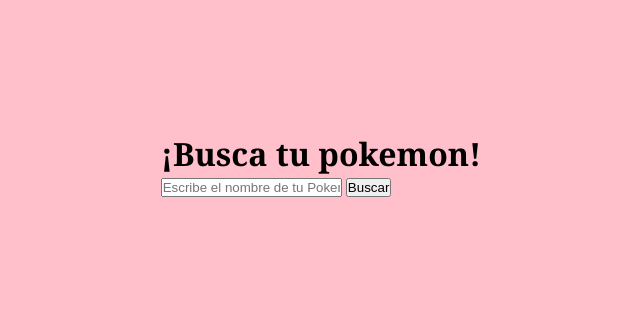
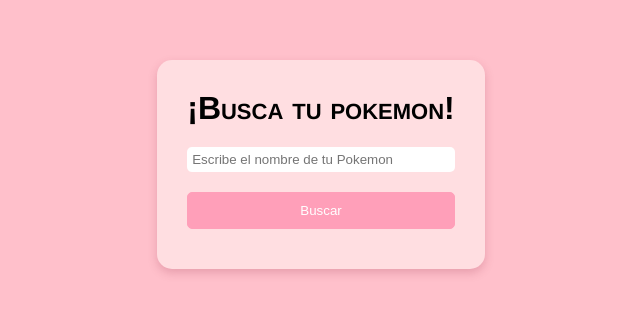
Before and after one commit to sammytsukino/pokemon, a plain HTML site: page index.html in a window 1280 px wide. Shown: the part 236-550 px from the top of the page, without its empty margins (319-959 px from the left). Drawn offline with Linux system fonts and the light colour scheme; files that its build step writes are made by us from their sources.

Commit message:
css modified

```diff
--- a/index.html
+++ b/index.html
@@ -4,7 +4,8 @@
     <meta charset="UTF-8">
     <meta name="viewport" content="width=device-width, initial-scale=1.0">
     <title>Buscador de Pokémon</title>
-    <link rel="stylesheet" href="css/styles.css">
+    <link rel="stylesheet" href="styles.css">
+
 </head>
 <body>
     <div class="container">
--- a/styles.css
+++ b/styles.css
@@ -5,7 +5,7 @@
 }
 
 body {
-    font-family: Georgia, 'Times New Roman', Times, serif;
+    font-family: 'Franklin Gothic Medium', 'Arial Narrow', Arial, sans-serif;
     background-color: pink;
     display: flex;
     justify-content: center;
@@ -13,3 +13,68 @@
     height: 100vh;
 
 }
+
+.container {
+    background-color: rgb(255, 222, 225);
+    padding: 30px;
+    box-shadow: 0 4px 10px rgba(144, 39, 67, 0.214);
+    text-align: center;
+    border-radius: 15px;
+
+}
+
+h1 {
+    color: rgb(0, 0, 0);
+    font-variant: small-caps;
+    margin-bottom: 10px;
+}
+
+form {
+    display:flex;
+    flex-direction: column;
+}
+
+input {
+    padding: 5px;
+    margin: 10px 0;
+    border-radius: 5px;
+    border: none;
+}
+
+button {
+    padding: 10px;
+    margin: 10px 0;
+    border-radius: 5px;
+    border: 1px solid rgb(255, 159, 185);
+    background-color: rgb(255, 159, 185);
+    color: rgb(255, 255, 255);
+    cursor: pointer;
+}
+
+button:hover {
+    background-color: rgb(244, 120, 163);
+    color: rgb(255, 255, 255);
+}
+
+.pokemon-info {
+    display: none;
+    margin-top: 10px;
+}
+
+.pokemon-info img {
+    width: 100px;
+    height: 100px;
+    object-fit: cover;
+    border-radius: 50%;
+    margin-bottom: 15px;
+}
+
+.pokemon-info h3 {
+    font-size: 20px;
+    margin-bottom: 10px;
+}
+
+.pokemon-info p {
+    font-size: 14px;
+    margin-bottom: 5px 0;
+}
```
